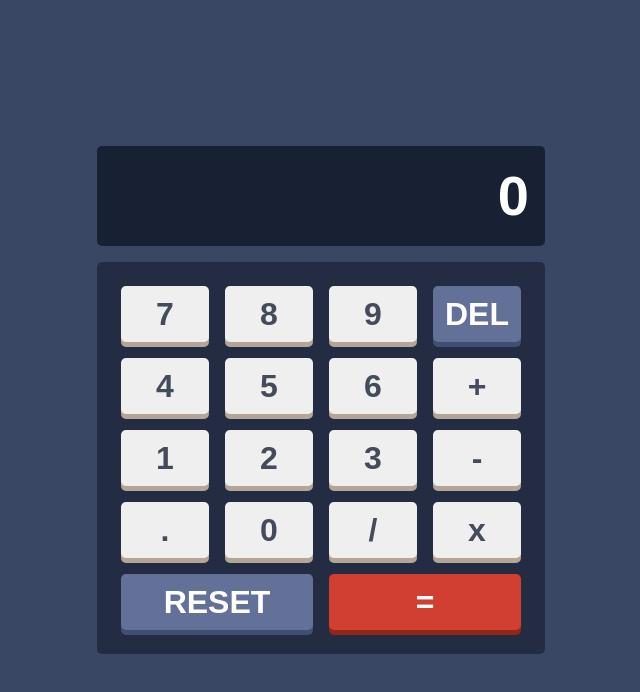
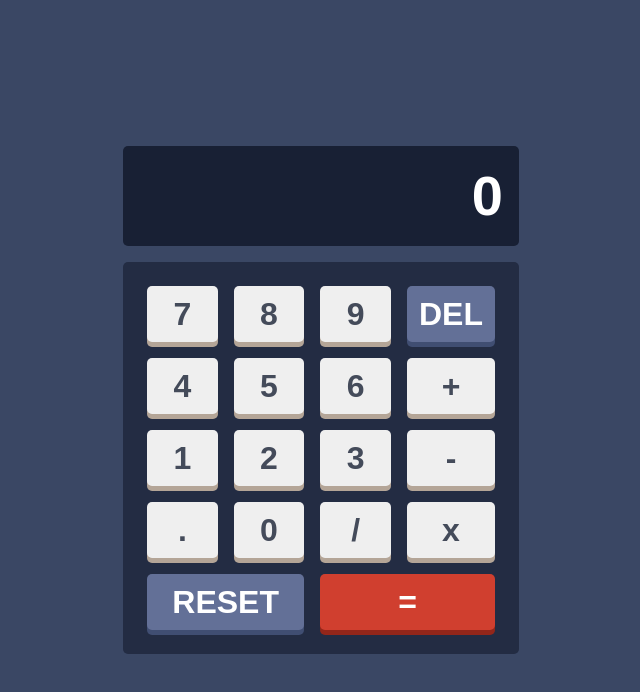
Before and after one commit to geomydas/FEMCalc, a plain HTML site: page calculator-app-main/index.html in a window 1280 px wide. Shown: the whole page, without its empty margins (319-959 px from the left). Drawn offline with Linux system fonts and the light colour scheme; a web font is replaced by a local one.

Commit message:
fixed a bug when there is too much numbers on the reuslts, it stretchs so i added a maxwidth and overflow: auto

```diff
--- a/calculator-app-main/styles.css
+++ b/calculator-app-main/styles.css
@@ -127,7 +127,9 @@ body {
   padding: 1.75rem;
 }
 /* shared styles */
-
+main {
+  max-width: 24.75rem;
+}
 .results {
   width: 100%;
   min-height: 100px;
@@ -137,6 +139,7 @@ body {
   line-height: 100px;
   text-align: right;
   padding: 0 1rem;
+  overflow: auto;
 }
 
 .keypad {
```
